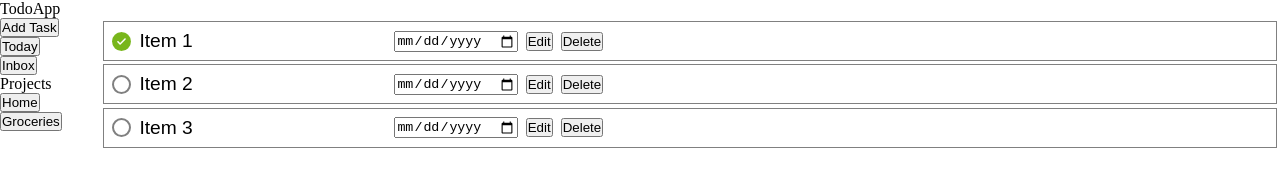
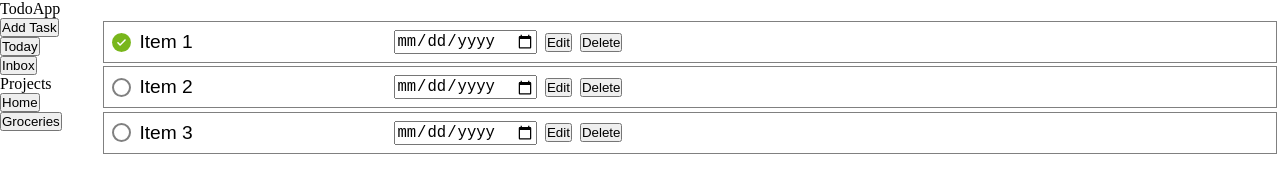
Before and after one commit to rahul-george/odin-todo, a website built with webpack: page src/template.html in a window 1280 px wide. Built offline with nearby package versions, Linux system fonts and the light colour scheme.

Commit message:
feat: dates on calendar are updated properly

```diff
--- a/src/components/task-card.css
+++ b/src/components/task-card.css
@@ -22,3 +22,7 @@
 .task-title:focus {
   border-bottom: 1px solid green;
 }
+
+.task input[type="date"] {
+  font-size: 1.2em;
+}
--- a/src/components/task-card.js
+++ b/src/components/task-card.js
@@ -72,6 +72,7 @@ export class TaskCard {
     inputElement.type = "date";
     inputElement.name = "due-date";
     inputElement.id = "due-date";
+    inputElement.value = this.dueDate;
     inputElement.addEventListener("change", (e) => {
       this.dueDate = e.target.value;
       this.onEdit(e);
```
